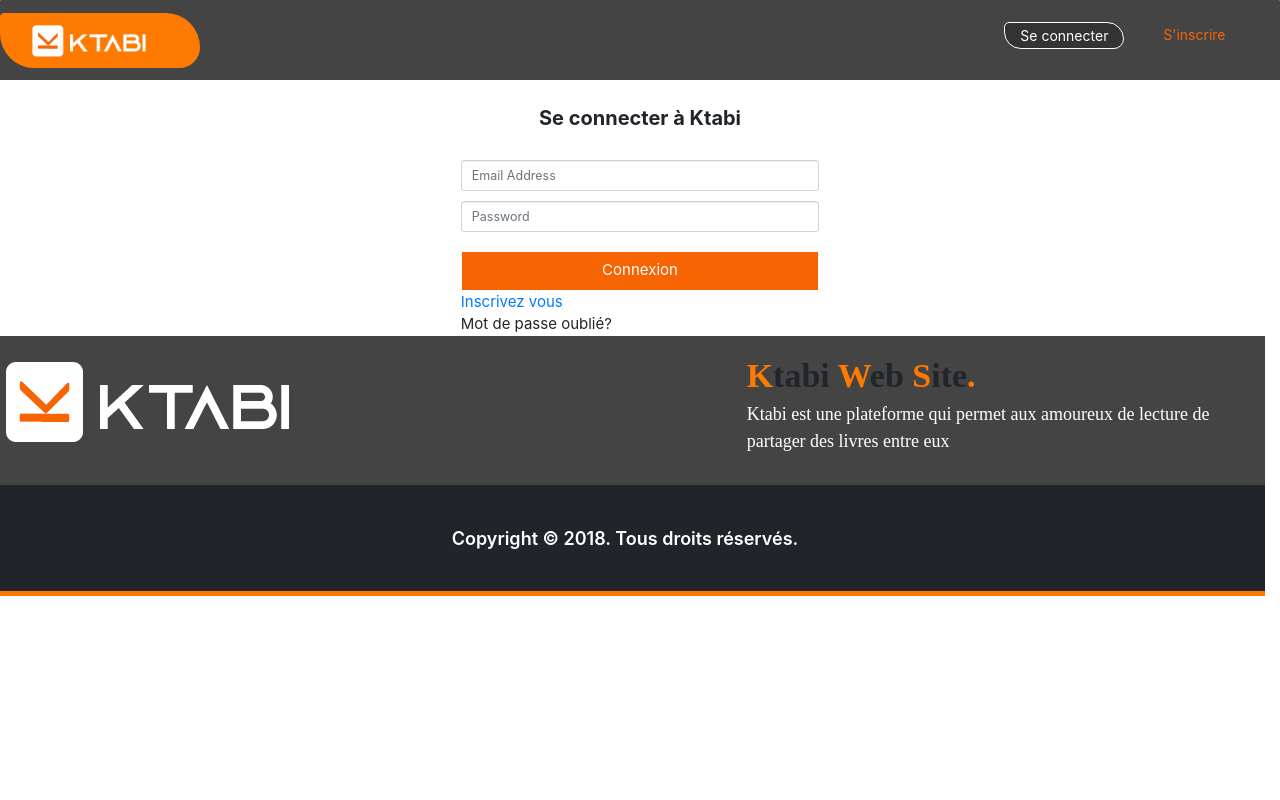
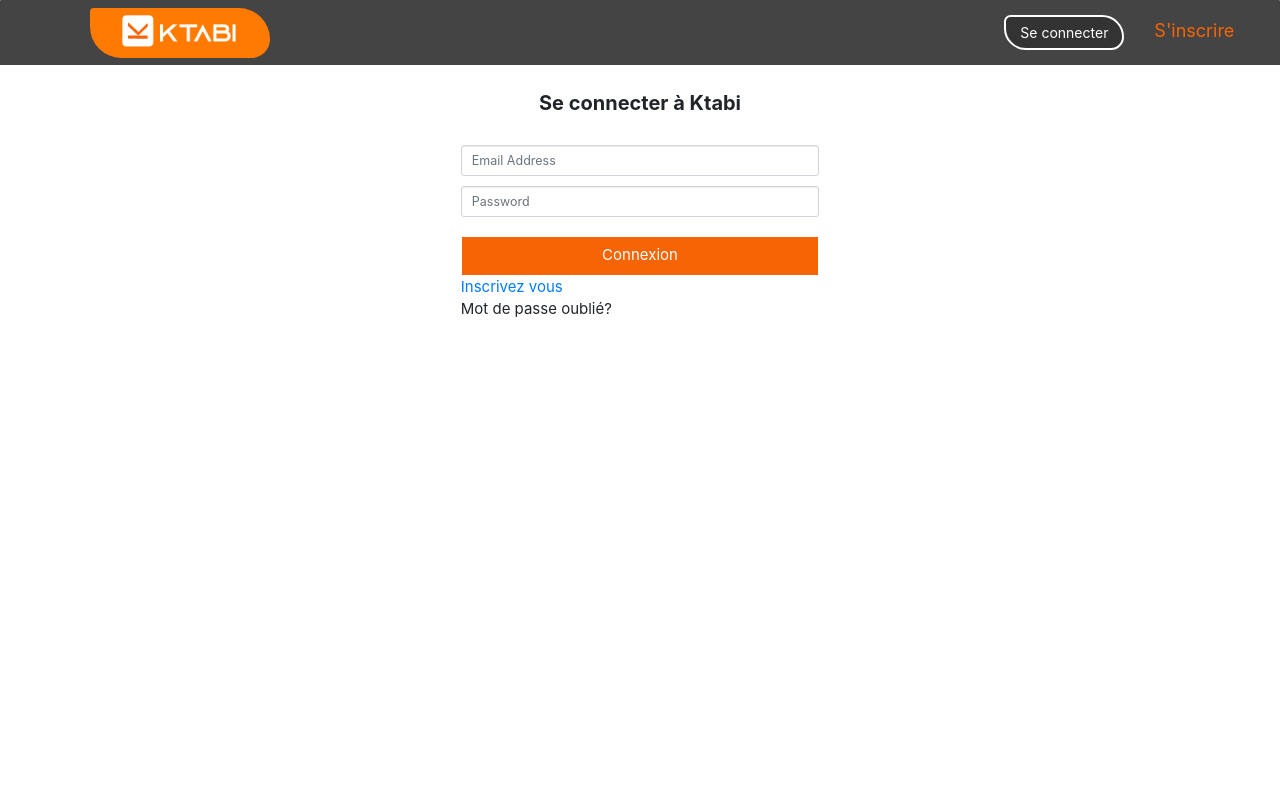
Before and after one commit to kamelBOUSSAAD/ktabi.com-Final_Project_Gmc, a React (Create React App) app in the folder client/: page /login in a window 1280 px wide. Shown: the top 800 px of the page. Built offline with nearby package versions, Linux system fonts and the light colour scheme.

Commit message:
home update

```diff
--- a/client/src/components/User/index.js
+++ b/client/src/components/User/index.js
@@ -12,8 +12,8 @@ class UserRouter extends Component {
          <User/>
           <div>
 
-          <Route exact path="/edit-profile" render={ ()=><Edit_Books/>}/>
-          <Route exact path="/user-books" render={ ()=><User_Books/>} />
+          <Route  path="/edit-profile" render={ ()=><Edit_Books/>}/>
+          <Route  path="/user-books" render={ ()=><User_Books/>} />
           </div>
         </div>
       </BrowserRouter>
--- a/client/src/components/layout/Footer/footer.css
+++ b/client/src/components/layout/Footer/footer.css
@@ -63,6 +63,7 @@ width: 450px;
         border-bottom: 5px solid #ff7a00;
         height:260px;
         width:100%;
+        margin-top: 600px
     }
     .footer-content
     {
--- a/client/src/components/layout/Header/header.css
+++ b/client/src/components/layout/Header/header.css
@@ -1,23 +1,26 @@
 
 .user-img{
     border-radius: 50%;
-    width: 35px;
-    margin-right: 5px;
+    width: 40px;
+    margin-right: 10px;
 
 }
 
 .Header-Container
 {   width:100%;
+    padding-top: 10px;
     display:flex;
     background:#444;
     border-radius: 1px 1px 0px 0px;
-    height: 80px;
+    height: 65px;
 }
 .header
 {
     display:flex;
-    width:98%;
+      width:98%;
     align-items: center;
+    justify-content: center;
+    justify-items: center;
     justify-content: space-between;
 
 }
@@ -25,7 +28,7 @@
 {
     width:120px;
     height:35px;
-    margin-top:10px;
+    margin-top:5px;
     margin-left:30px;
     margin-bottom: 10px
 }
@@ -33,11 +36,11 @@
 .button-login{
     vertical-align:middle;
     font-size : 14px;
-    padding : 2px;
+    padding : 5px;
     width: 120px;
     background-color:#333;
     color: white;
-    border: 1px solid rgb(255, 255, 255);
+    border: 2px solid rgb(255, 255, 255);
     border-radius: 15px 50px 30px;
     text-align: center;
 
@@ -54,10 +57,13 @@
     background-color: #333;
     color: #ff7a00;
     border: 1px solid rgb(247, 100, 3);
+    border-radius: 15px 50px 30px;
+
+
 }
 .button-signup{
     vertical-align:middle;
-    font-size : 14px;
+    font-size : 18px;
     padding : 2px;
     width: 100px;
     color: #ff7a00;
@@ -98,6 +104,10 @@ ul {
 
   .logo-container{
     border-radius: 6px 50px 30px;
-    width: 200px ;
+    width: 180px ;
+    height: 50px ;
+    margin-top: -10px;
     background:#ff7a00;
+    margin-left: 90px
+
   }
```
Also changed, not shown: client/src/components/User/Profile/User.js (+6 -4 lines).
